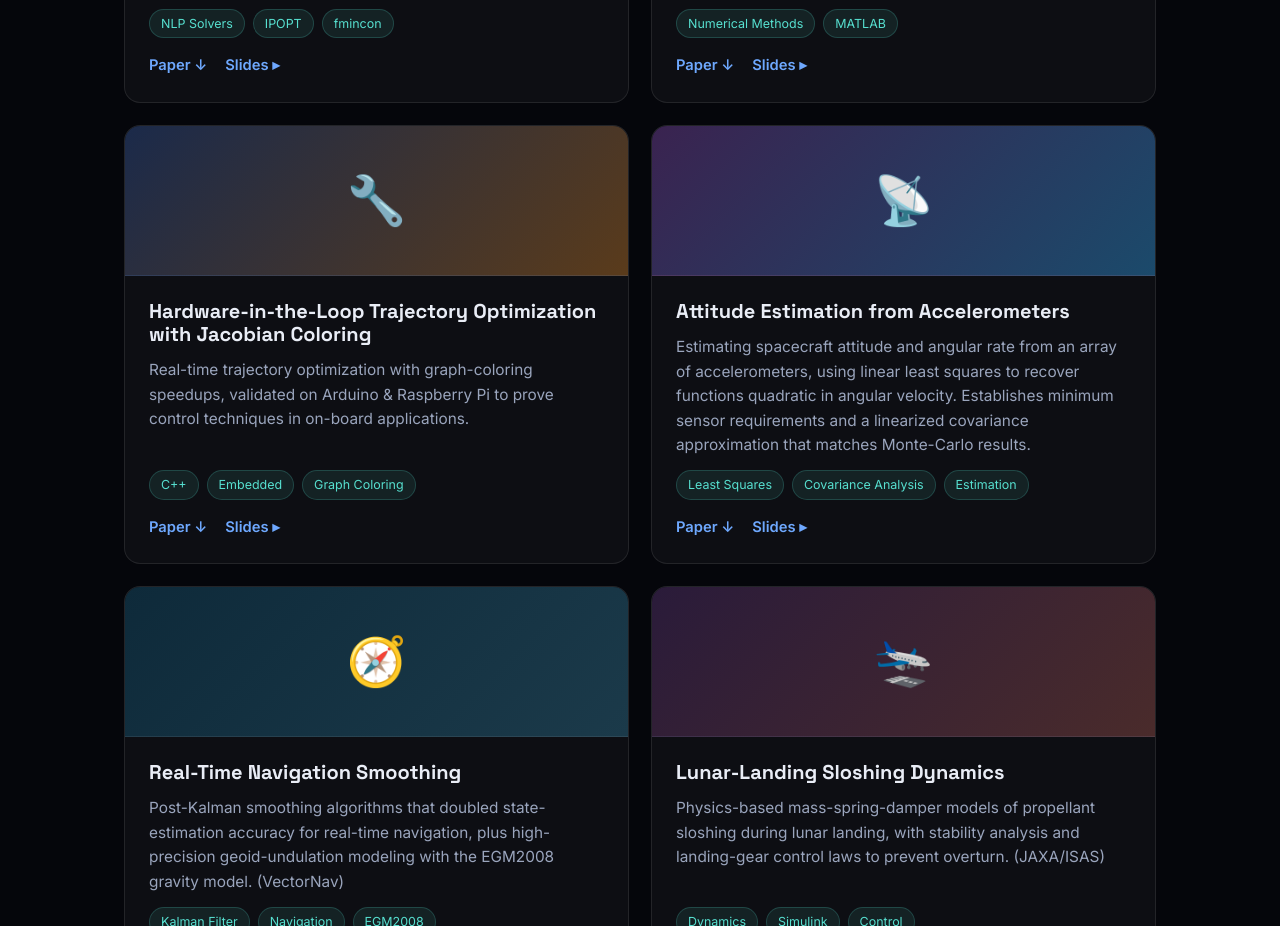
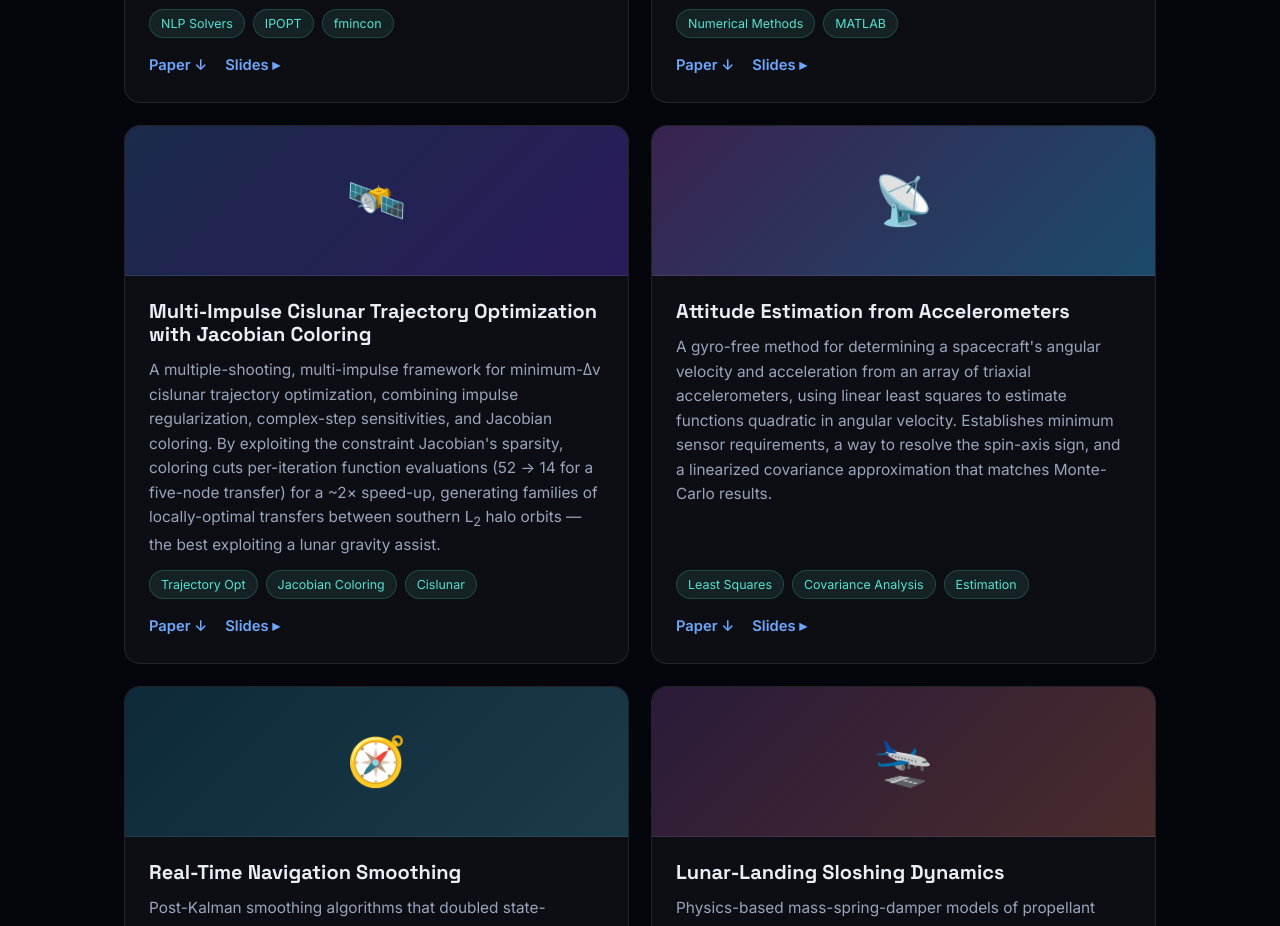
Before and after one commit to koyayamamoto123/koyayamamoto123.github.io, a plain HTML site: page index.html in a window 1280 px wide. Shown: the part 2666-3592 px from the top of the page. Drawn offline with Linux system fonts and the light colour scheme.

Commit message:
Rewrite attitude + Jacobian-coloring cards from papers; add CX/attitude slides

```diff
--- a/index.html
+++ b/index.html
@@ -192,11 +192,11 @@
         </article>
 
         <article class="project reveal">
-          <div class="project__media" style="--g1:#1b2a4a; --g2:#5a3b1b;">🔧</div>
+          <div class="project__media" style="--g1:#1b2a4a; --g2:#2a1b5a;">🛰️</div>
           <div class="project__body">
-            <h3>Hardware-in-the-Loop Trajectory Optimization with Jacobian Coloring</h3>
-            <p>Real-time trajectory optimization with graph-coloring speedups, validated on Arduino &amp; Raspberry Pi to prove control techniques in on-board applications.</p>
-            <div class="tags"><span>C++</span><span>Embedded</span><span>Graph Coloring</span></div>
+            <h3>Multi-Impulse Cislunar Trajectory Optimization with Jacobian Coloring</h3>
+            <p>A multiple-shooting, multi-impulse framework for minimum-Δv cislunar trajectory optimization, combining impulse regularization, complex-step sensitivities, and Jacobian coloring. By exploiting the constraint Jacobian's sparsity, coloring cuts per-iteration function evaluations (52 → 14 for a five-node transfer) for a ~2× speed-up, generating families of locally-optimal transfers between southern L<sub>2</sub> halo orbits — the best exploiting a lunar gravity assist.</p>
+            <div class="tags"><span>Trajectory Opt</span><span>Jacobian Coloring</span><span>Cislunar</span></div>
             <div class="project__links">
               <a href="#pub-coloring" class="paper-jump">Paper ↓</a>
               <a href="#" class="slides-link" data-folder="assets/slides/jacobian-coloring">Slides ▸</a>
@@ -208,7 +208,7 @@
           <div class="project__media" style="--g1:#3a2350; --g2:#1b4a6b;">📡</div>
           <div class="project__body">
             <h3>Attitude Estimation from Accelerometers</h3>
-            <p>Estimating spacecraft attitude and angular rate from an array of accelerometers, using linear least squares to recover functions quadratic in angular velocity. Establishes minimum sensor requirements and a linearized covariance approximation that matches Monte-Carlo results.</p>
+            <p>A gyro-free method for determining a spacecraft's angular velocity and acceleration from an array of triaxial accelerometers, using linear least squares to estimate functions quadratic in angular velocity. Establishes minimum sensor requirements, a way to resolve the spin-axis sign, and a linearized covariance approximation that matches Monte-Carlo results.</p>
             <div class="tags"><span>Least Squares</span><span>Covariance Analysis</span><span>Estimation</span></div>
             <div class="project__links">
               <a href="#pub-attitude" class="paper-jump">Paper ↓</a>
```
Also changed, not shown: assets/slides/attitude-estimation/slide-1.png (added), assets/slides/attitude-estimation/slide-2.png (added), assets/slides/attitude-estimation/slide-3.png (added), assets/slides/attitude-estimation/slide-4.png (added), assets/slides/attitude-estimation/slide-5.png (added), assets/slides/cx-uncertainty-propagation/slide-1.png (added), assets/slides/cx-uncertainty-propagation/slide-2.png (added), assets/slides/cx-uncertainty-propagation/slide-3.png (added), assets/slides/cx-uncertainty-propagation/slide-4.png (added), assets/slides/cx-uncertainty-propagation/slide-5.png (added), assets/slides/cx-uncertainty-propagation/slide-6.png (added), assets/slides/cx-uncertainty-propagation/slide-7.png (added).
